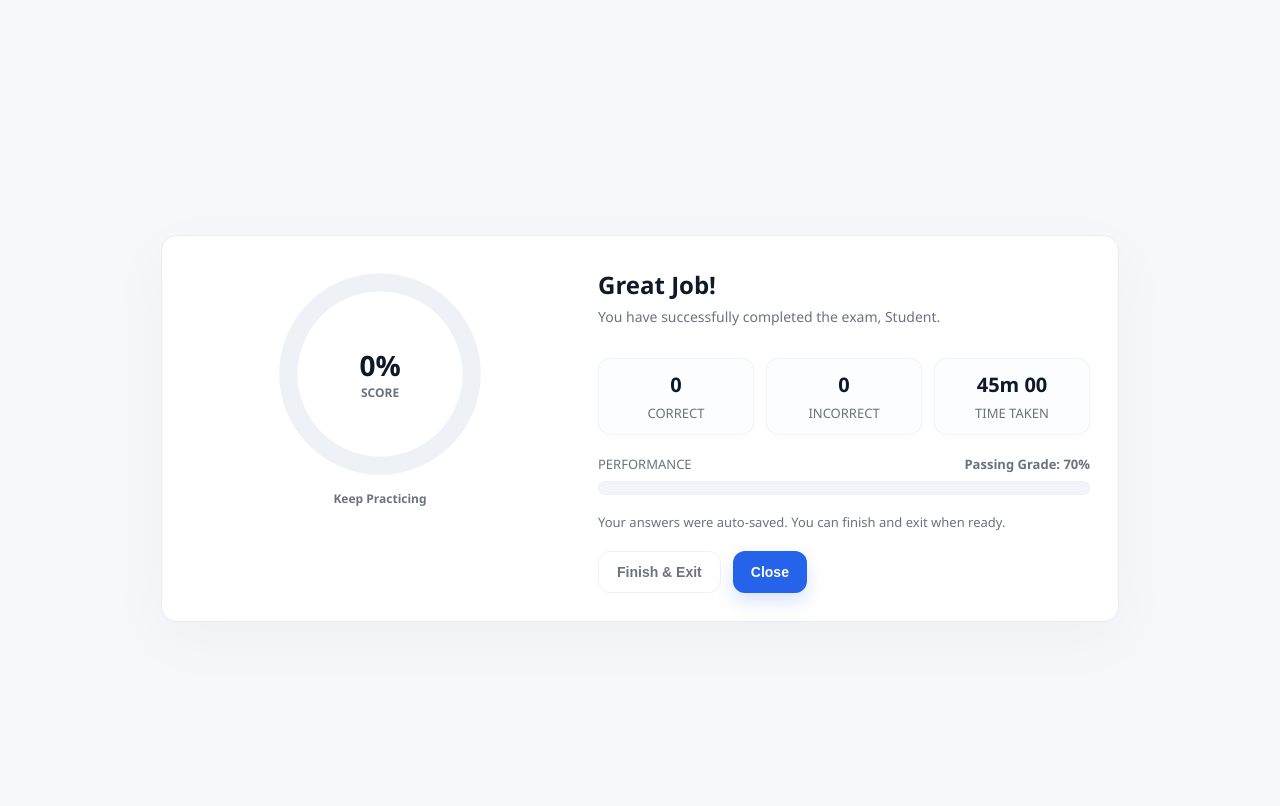
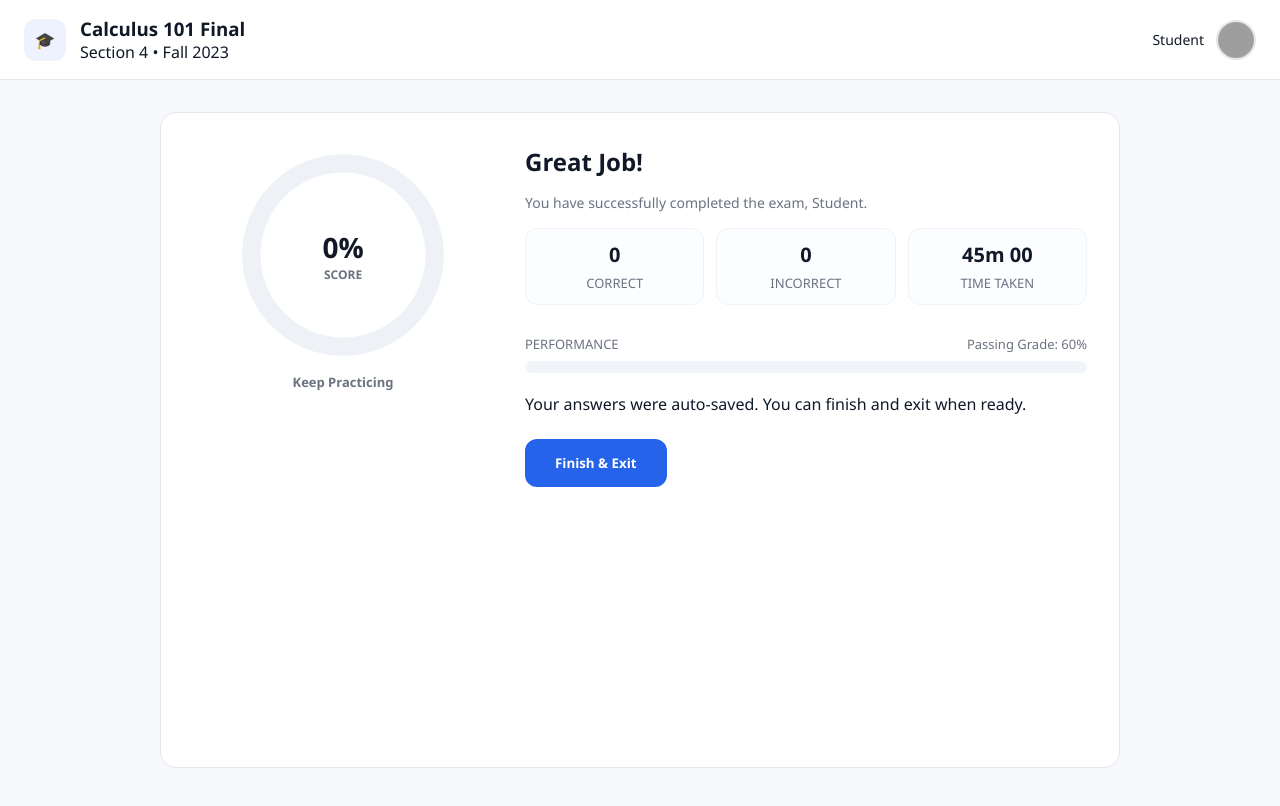
Before and after one commit to Yossef-Hesham/Examination_System, a plain HTML site: page Result.html in a window 1280 px wide. Drawn offline with Linux system fonts and the light colour scheme; grey boxes are pictures that could not be loaded.

Commit message:
Added Result page

```diff
--- a/Result.html
+++ b/Result.html
@@ -4,288 +4,41 @@
     <meta charset="utf-8" />
     <meta name="viewport" content="width=device-width,initial-scale=1" />
     <title>Exam Result</title>
-    <style>
-      /* ============= base (keeps consistent with your light theme) ============= */
-      :root {
-        --bg: #f7f8fb;
-        --card: #ffffff;
-        --muted: #6b7280;
-        --accent: #2563eb;
-        --success: #16a34a;
-        --danger: #dc2626;
-        --warn: #f59e0b;
-        --glass: rgba(255, 255, 255, 0.7);
-        --radius: 14px;
-        --maxw: 900px;
-      }
-      html,
-      body {
-        height: 100%;
-      }
-      body {
-        margin: 0;
-        font-family: "Segoe UI", Tahoma, Geneva, Verdana, sans-serif;
-        background: var(--bg);
-        display: flex;
-        align-items: center;
-        justify-content: center;
-        padding: 28px;
-        color: #111827;
-      }
-
-      /* ============= loader overlay ============= */
-      .loader-wrap {
-        position: fixed;
-        inset: 0;
-        background: rgba(255, 255, 255, 0.6);
-        display: flex;
-        align-items: center;
-        justify-content: center;
-        z-index: 9999;
-        transition: opacity 0.3s ease, visibility 0.3s;
-      }
-      .loader-wrap.hidden {
-        opacity: 0;
-        visibility: hidden;
-        pointer-events: none;
-      }
-
-      .loader {
-        width: 160px;
-        height: 160px;
-        display: flex;
-        align-items: center;
-        justify-content: center;
-        flex-direction: column;
-        background: linear-gradient(
-          180deg,
-          rgba(255, 255, 255, 0.9),
-          rgba(246, 247, 250, 0.9)
-        );
-        border-radius: 18px;
-        box-shadow: 0 10px 30px rgba(16, 24, 40, 0.08);
-        border: 1px solid #eef2f7;
-        padding: 18px;
-      }
-
-      .ring {
-        width: 96px;
-        height: 96px;
-        border-radius: 50%;
-        display: grid;
-        place-items: center;
-        margin-bottom: 12px;
-        position: relative;
-      }
-
-      .spinner {
-        width: 100%;
-        height: 100%;
-        border-radius: 50%;
-        border: 8px solid rgba(0, 0, 0, 0.05);
-        border-top-color: var(--accent);
-        animation: spin 1s linear infinite;
-        box-shadow: inset 0 2px 6px rgba(0, 0, 0, 0.02);
-      }
-      @keyframes spin {
-        to {
-          transform: rotate(360deg);
-        }
-      }
-
-      .loader p {
-        margin: 6px 0 0;
-        color: var(--muted);
-        font-size: 14px;
-      }
-
-      /* ============= result card ============= */
-      .card {
-        width: 100%;
-        max-width: var(--maxw);
-        background: var(--card);
-        border-radius: 16px;
-        padding: 28px;
-        box-shadow: 0 18px 60px rgba(17, 24, 39, 0.04);
-        border: 1px solid #e9eef3;
-        display: flex;
-        gap: 28px;
-        align-items: flex-start;
-      }
-
-      .left {
-        flex: 0 0 380px;
-        display: flex;
-        flex-direction: column;
-        align-items: center;
-      }
-
-      .right {
-        flex: 1;
-        display: flex;
-        flex-direction: column;
-      }
-
-      h1 {
-        font-size: 24px;
-        margin: 4px 0 6px;
-      }
-      .subtitle {
-        color: var(--muted);
-        margin-bottom: 14px;
-        font-size: 14px;
-      }
-
-      /* ============= score ring (SVG) ============= */
-      .score-wrap {
-        width: 220px;
-        height: 220px;
-        display: flex;
-        align-items: center;
-        justify-content: center;
-        position: relative;
-      }
-      .score-value {
-        position: absolute;
-        text-align: center;
-        font-weight: 800;
-        font-size: 28px;
-        color: #0f172a;
-      }
-      .score-label {
-        display: block;
-        font-size: 12px;
-        color: var(--muted);
-        font-weight: 700;
-        margin-top: 6px;
-        text-align: center;
-      }
-
-      /* ============= stats boxes ============= */
-      .stats {
-        margin-top: 18px;
-        width: 100%;
-        display: flex;
-        gap: 12px;
-        justify-content: space-between;
-      }
-
-      .stat {
-        flex: 1;
-        background: #fbfdff;
-        border-radius: 12px;
-        padding: 12px;
-        text-align: center;
-        border: 1px solid #eef4fa;
-      }
-      .stat .num {
-        font-weight: 800;
-        font-size: 20px;
-        color: #0f172a;
-      }
-      .stat .label {
-        color: var(--muted);
-        font-size: 13px;
-        margin-top: 6px;
-      }
-
-      /* ============= performance bar ============= */
-      .perf-row {
-        margin-top: 20px;
-      }
-      .perf-head {
-        display: flex;
-        justify-content: space-between;
-        align-items: center;
-        margin-bottom: 8px;
-        color: var(--muted);
-        font-size: 13px;
-      }
-      .perf-track {
-        background: #f1f5f9;
-        height: 12px;
-        border-radius: 999px;
-        overflow: hidden;
-        border: 1px solid #eef2f7;
-      }
-      .perf-fill {
-        height: 100%;
-        width: 0%;
-        background: var(--accent);
-        transition: width 1s ease, background-color 0.4s ease;
-      }
-      .grade-label {
-        font-weight: 700;
-        font-size: 13px;
-        color: var(--muted);
-        margin-left: 8px;
-      }
-
-      /* ============= actions ============= */
-      .actions {
-        margin-top: 20px;
-        display: flex;
-        gap: 12px;
-      }
-
-      .btn {
-        border-radius: 12px;
-        padding: 12px 18px;
-        cursor: pointer;
-        border: none;
-        font-weight: 700;
-        font-size: 14px;
-      }
-      .btn.primary {
-        background: var(--accent);
-        color: #fff;
-        box-shadow: 0 8px 18px rgba(37, 99, 235, 0.18);
-      }
-      .btn.ghost {
-        background: transparent;
-        color: var(--muted);
-        border: 1px solid #edf2f8;
-      }
-
-      /* ============= small note ============= */
-      .note {
-        margin-top: 18px;
-        color: var(--muted);
-        font-size: 13px;
-      }
-
-      /* ============= responsive ============= */
-      @media (max-width: 920px) {
-        .card {
-          flex-direction: column;
-          align-items: center;
-          padding: 22px;
-        }
-        .left {
-          order: 2;
-          width: 100%;
-          display: flex;
-          align-items: center;
-          margin-top: 10px;
-        }
-        .right {
-          order: 1;
-          width: 100%;
-        }
-      }
-    </style>
+    <link rel="stylesheet" href="/css/Result.css" />
   </head>
   <body>
-    <!-- loader shown first -->
-    <div class="loader-wrap" id="loaderWrap">
-      <div class="loader" role="status" aria-live="polite">
-        <div class="ring">
-          <div class="spinner" id="loaderSpinner"></div>
-        </div>
-        <p>Calculating your results…</p>
+    <div class="page">
+      <!-- Navbar (same as exam page, without timer) -->
+      <header class="header">
+        <div class="exam-info">
+          <div class="icon">🎓</div>
+          <div>
+            <h3>Calculus 101 Final</h3>
+            <p>Section 4 • Fall 2023</p>
           </div>
         </div>
 
+        <div class="user-area" id="userMenuToggle">
+          <div class="user-name">
+            <span id="navStudentName">Student</span>
+            <small id="navStudentId">ID</small>
+          </div>
+
+          <img
+            src="https://ui-avatars.com/api/?name=Student&background=2563eb&color=fff"
+            alt="avatar"
+            class="avatar"
+            id="avatarImg"
+          />
+
+          <!-- Dropdown -->
+          <div class="user-dropdown hidden" id="userDropdown">
+            <button id="logoutBtn">🚪 Logout</button>
+          </div>
+        </div>
+      </header>
+      <!-- Main content -->
+      <main class="main">
         <!-- result card -->
         <div class="card" id="resultCard" style="display: none">
           <div class="left">
@@ -359,7 +112,9 @@
             <div class="perf-row">
               <div class="perf-head">
                 <div>PERFORMANCE</div>
-            <div class="grade-label" id="passingLabel">Passing Grade: 70%</div>
+                <div class="grade-label" id="passingLabel">
+                  Passing Grade: 60%
+                </div>
               </div>
               <div class="perf-track" aria-hidden="true">
                 <div class="perf-fill" id="perfFill" style="width: 0%"></div>
@@ -371,9 +126,20 @@
             </div>
 
             <div class="actions">
-          <button class="btn ghost" id="finishBtn">Finish & Exit</button>
-          <button class="btn primary" id="exitBtn">Close</button>
+              <button class="btn primary" id="finishBtn">Finish & Exit</button>
             </div>
+          </div>
+        </div>
+      </main>
+    </div>
+
+    <!-- loader shown first -->
+    <div class="loader-wrap" id="loaderWrap">
+      <div class="loader" role="status" aria-live="polite">
+        <div class="ring">
+          <div class="spinner" id="loaderSpinner"></div>
+        </div>
+        <p>Calculating your results…</p>
       </div>
     </div>
 
--- /dev/null
+++ b/css/Result.css
@@ -0,0 +1,325 @@
+/* =====================
+   Base / Variables
+===================== */
+:root {
+  --bg: #f7f8fb;
+  --card: #ffffff;
+  --muted: #6b7280;
+  --accent: #2563eb;
+  --success: #16a34a;
+  --danger: #dc2626;
+  --warn: #f59e0b;
+  --radius: 14px;
+  --maxw: 960px;
+}
+
+* {
+  box-sizing: border-box;
+  margin: 0;
+  padding: 0;
+  font-family: "Segoe UI", Tahoma, sans-serif;
+}
+
+html, body {
+  height: 100%;
+}
+
+body {
+  margin: 0;
+  font-family: "Segoe UI", Tahoma, sans-serif;
+  background: var(--bg);
+  color: #111827;
+}
+
+/* =====================
+   Page Layout
+===================== */
+.page {
+  min-height: 100%;
+  display: flex;
+  flex-direction: column;
+}
+
+/* =====================
+   Navbar
+===================== */
+.header {
+  background: #fff;
+  border-bottom: 1px solid #e5e7eb;
+  padding: 16px 24px;
+  display: flex;
+  justify-content: space-between;
+  align-items: center;
+}
+
+.exam-info {
+  display: flex;
+  align-items: center;
+  gap: 14px;
+}
+
+.icon {
+  width: 42px;
+  height: 42px;
+  border-radius: 12px;
+  background: #eef2ff;
+  display: flex;
+  align-items: center;
+  justify-content: center;
+}
+
+.user-area {
+  display: flex;
+  align-items: center;
+  gap: 12px;
+  position: relative;
+  cursor: pointer;
+}
+
+.user-name {
+  text-align: right;
+  font-size: 14px;
+}
+
+.user-name small {
+  display: block;
+  font-size: 12px;
+  color: var(--muted);
+}
+
+.avatar {
+  width: 40px;
+  height: 40px;
+  border-radius: 50%;
+  border: 2px solid #e5e7eb;
+}
+
+/* Dropdown */
+.user-dropdown {
+  position: absolute;
+  top: 52px;
+  right: 0;
+  background: #fff;
+  border: 1px solid #e5e7eb;
+  border-radius: 10px;
+  box-shadow: 0 10px 30px rgba(0,0,0,.12);
+  padding: 8px;
+  min-width: 140px;
+  z-index: 20;
+}
+
+.user-dropdown button {
+  width: 100%;
+  padding: 10px;
+  border: none;
+  background: transparent;
+  text-align: left;
+  font-weight: 600;
+  cursor: pointer;
+}
+
+.user-dropdown button:hover {
+  background: #f1f5f9;
+}
+
+.hidden { display: none; }
+
+/* =====================
+   Main Content
+===================== */
+.main {
+  flex: 1;
+  display: flex;
+  justify-content: center;
+  padding: 32px 16px;
+}
+
+/* =====================
+   Result Card
+===================== */
+.card {
+  width: 100%;
+  max-width: var(--maxw);
+  background: var(--card);
+  border-radius: 16px;
+  padding: 32px;
+  display: flex;
+  gap: 32px;
+  border: 1px solid #e5e7eb;
+}
+
+/* Left */
+.left {
+  width: 300px;
+  display: flex;
+  flex-direction: column;
+  align-items: center;
+}
+
+/* Right */
+.right {
+  flex: 1;
+}
+
+/* Headings */
+h1 {
+  margin: 0 0 15px;
+  font-size: 24px;
+}
+
+.subtitle {
+  font-size: 14px;
+  color: var(--muted);
+  margin-bottom: 16px;
+}
+
+/* =====================
+   Score Ring
+===================== */
+.score-wrap {
+  width: 220px;
+  height: 220px;
+  position: relative;
+  display: flex;
+  align-items: center;
+  justify-content: center;
+}
+
+.score-value {
+  position: absolute;
+  text-align: center;
+  font-weight: 800;
+  font-size: 28px;
+}
+
+.score-label {
+  margin-top: 8px;
+  font-size: 13px;
+  color: var(--muted);
+  font-weight: 700;
+}
+
+/* =====================
+   Stats
+===================== */
+.stats {
+  display: flex;
+  gap: 12px;
+  margin-top: 16px;
+}
+
+.stat {
+  flex: 1;
+  padding: 12px;
+  background: #fbfdff;
+  border-radius: 12px;
+  text-align: center;
+  border: 1px solid #eef4fa;
+}
+
+.stat .num {
+  font-size: 20px;
+  font-weight: 800;
+}
+
+.stat .label {
+  font-size: 13px;
+  color: var(--muted);
+  margin-top: 6px;
+}
+
+/* =====================
+   Performance Bar
+===================== */
+.perf-row {
+  margin-top: 30px;
+  margin-bottom: 20px;
+
+}
+
+.perf-head {
+  display: flex;
+  justify-content: space-between;
+  font-size: 13px;
+  color: var(--muted);
+  margin-bottom: 8px;
+}
+
+.perf-track {
+  height: 12px;
+  background: #f1f5f9;
+  border-radius: 999px;
+  overflow: hidden;
+}
+
+.perf-fill {
+  height: 100%;
+  width: 0%;
+  background: var(--accent);
+  transition: width 1s ease;
+}
+
+/* =====================
+   Actions
+===================== */
+.actions {
+  margin-top: 24px;
+  display: flex;
+  gap: 12px;
+}
+
+.btn {
+  padding: 12px 18px;
+  border-radius: 12px;
+  font-weight: 700;
+  cursor: pointer;
+  border: none;
+}
+
+.btn.primary {
+  background: var(--accent);
+  color: #fff;
+  padding: 15px 30px;
+}
+.btn.primary:hover{
+  background:#fff;
+  color:var(--accent);
+  border: 2px solid var(--accent);
+}
+
+.btn.ghost {
+  background: transparent;
+  border: 1px solid #e5e7eb;
+  color: var(--muted);
+}
+
+/* =====================
+   Loader Overlay
+===================== */
+.loader-wrap {
+  position: fixed;
+  inset: 0;
+  background: rgba(255,255,255,.7);
+  display: flex;
+  align-items: center;
+  justify-content: center;
+  z-index: 9999;
+}
+
+.loader-wrap.hidden {
+  opacity: 0;
+  pointer-events: none;
+}
+
+/* =====================
+   Responsive
+===================== */
+@media (max-width: 900px) {
+  .card {
+    flex-direction: column;
+    align-items: center;
+  }
+  .left {
+    width: 100%;
+  }
+}
--- a/js/Result.js
+++ b/js/Result.js
@@ -33,7 +33,7 @@ result.html JS (ES5)
 var rawState = safeParseJSON(sessionStorage.getItem("exam_state")) || [];
 
 console.log(rawQuestions);
-    console.log(rawState)
+console.log(rawState);
 /* optional metadata */
 var studentName = sessionStorage.getItem("student_name") || null;
 var studentId = sessionStorage.getItem("student_id") || null;
@@ -160,7 +160,7 @@ result.html JS (ES5)
 var subtitleEl = el("subtitle");
 
 var finishBtn = el("finishBtn");
-    var exitBtn = el("exitBtn");
+
 
 /* ------------------ animation helpers ------------------ */
 function animateScoreRing(percentage, color, durationMs) {
@@ -322,7 +322,52 @@ result.html JS (ES5)
 window.location.href = "dashboard.html";
 };
 
-    exitBtn.onclick = function () {
-    // just close the modal / go back
-    window.location.href = "dashboard.html";
+
+
+/* ======================================================
+   NAVBAR USER MENU LOGIC (ES5)
+====================================================== */
+
+var userMenuToggle = document.getElementById("userMenuToggle");
+var userDropdown = document.getElementById("userDropdown");
+var logoutBtn = document.getElementById("logoutBtn");
+
+var navStudentName = document.getElementById("navStudentName");
+var navStudentId = document.getElementById("navStudentId");
+var avatarImg = document.getElementById("avatarImg");
+
+/* fill navbar user info */
+(function fillNavbarUser() {
+  var name = studentName || "Student";
+  var id = studentId || "";
+
+  navStudentName.textContent = name;
+  navStudentId.textContent = id ? "ID: " + id : "";
+
+  // update avatar initials dynamically
+  avatarImg.src =
+    "https://ui-avatars.com/api/?name=" +
+    encodeURIComponent(name) +
+    "&background=2563eb&color=fff";
+})();
+
+/* toggle dropdown */
+userMenuToggle.onclick = function (e) {
+  e.stopPropagation();
+  userDropdown.classList.toggle("hidden");
 };
+
+/* close dropdown when clicking outside */
+document.addEventListener("click", function () {
+  if (!userDropdown.classList.contains("hidden")) {
+    userDropdown.classList.add("hidden");
+  }
+});
+
+/* logout */
+logoutBtn.onclick = function () {
+  try {
+    sessionStorage.clear();
+  } catch (e) {}
+  window.location.href = "login.html";
+};
```
Lines whose indentation alone changed are shown as unchanged.
